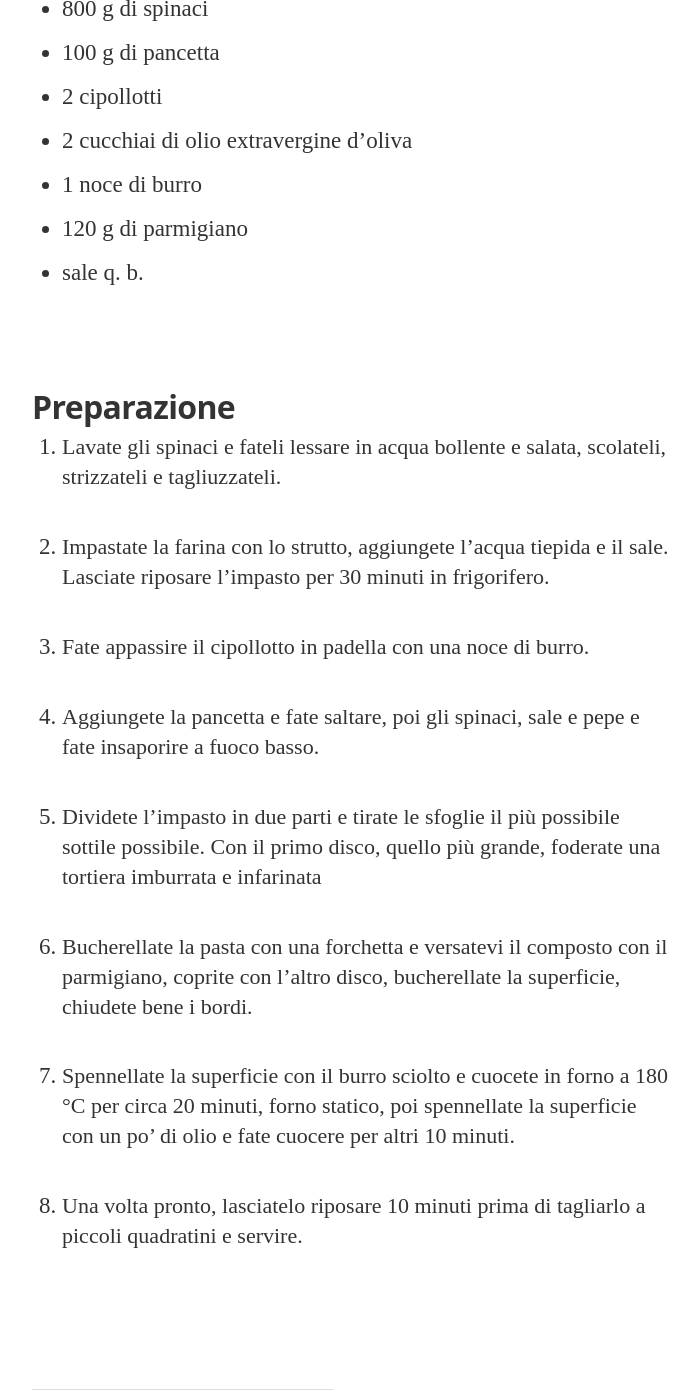
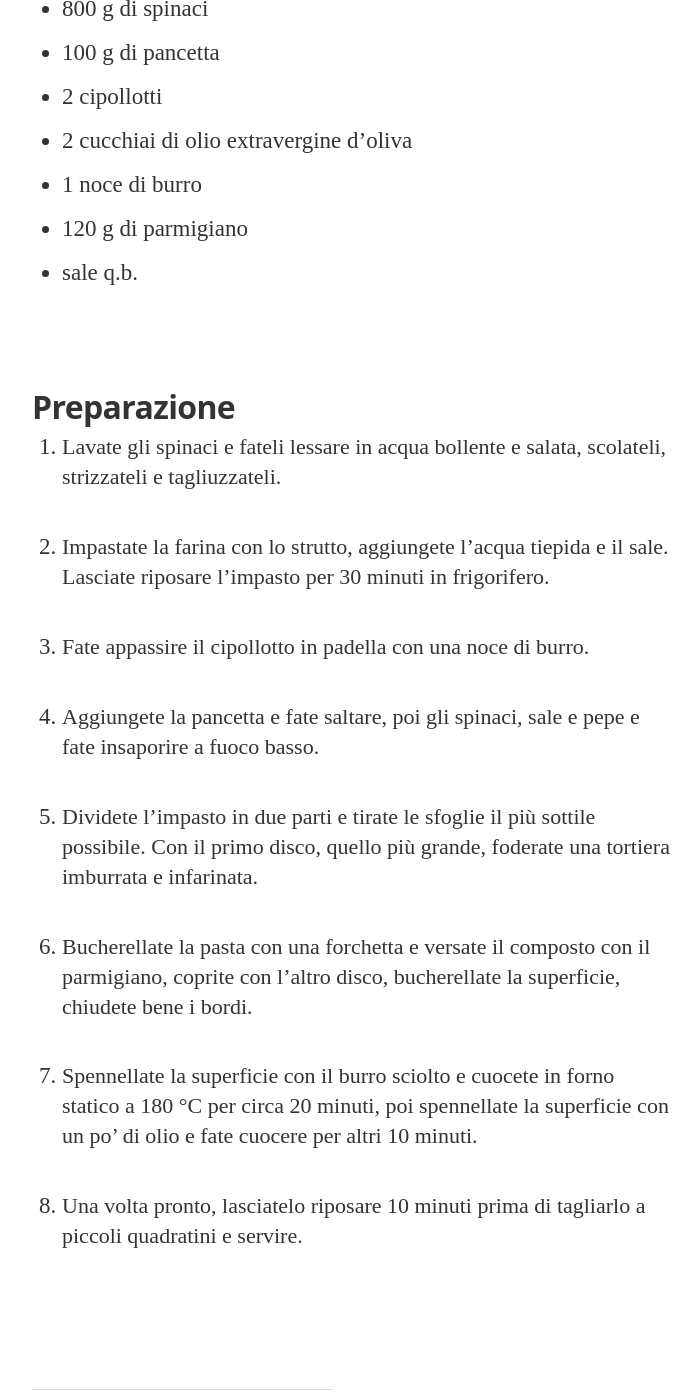
Before and after one commit to TwoBeautifulGeeks/osteria_nascosta, a Jekyll site: the page built from _posts/2020-05-18-erbazzone.md, in a window 1280 px wide and 1400 px high, scrolled down 1575 px. Shown: the whole window, without its empty margins (288-988 px from the left). Built offline with Jekyll 4.4.1, drawn with Linux system fonts in a browser that asks for light colours; nearby versions of some CDN libraries; some web fonts are replaced.

Commit message:
Update 2020-05-18-erbazzone.md

```diff
--- a/_posts/2020-05-18-erbazzone.md
+++ b/_posts/2020-05-18-erbazzone.md
@@ -26,7 +26,7 @@ L’erbazzone è una torta salata di spinaci e pancetta, tipica del reggiano, ch
 * 2 cucchiai di olio extravergine d'oliva
 * 1 noce di burro
 * 120 g di parmigiano
-* sale q. b.
+* sale q.b.
 
 
 ## Preparazione
@@ -39,10 +39,10 @@ L’erbazzone è una torta salata di spinaci e pancetta, tipica del reggiano, ch
 
 4. Aggiungete la pancetta e fate saltare, poi gli spinaci, sale e pepe e fate insaporire a fuoco basso.
 
-5. Dividete l'impasto in due parti e tirate le sfoglie il più possibile sottile possibile. Con il primo disco, quello più grande, foderate una tortiera imburrata e infarinata
+5. Dividete l'impasto in due parti e tirate le sfoglie il più sottile possibile. Con il primo disco, quello più grande, foderate una tortiera imburrata e infarinata.
 
-6. Bucherellate la pasta con una forchetta e versatevi il composto con il parmigiano, coprite con l'altro disco, bucherellate la superficie, chiudete bene i bordi.
+6. Bucherellate la pasta con una forchetta e versate il composto con il parmigiano, coprite con l'altro disco, bucherellate la superficie, chiudete bene i bordi.
 
-7. Spennellate la superficie con il burro sciolto e cuocete in forno a 180 °C per circa 20 minuti, forno statico, poi spennellate la superficie con un po' di olio e fate cuocere per altri 10 minuti.
+7. Spennellate la superficie con il burro sciolto e cuocete in forno statico a 180 °C per circa 20 minuti, poi spennellate la superficie con un po' di olio e fate cuocere per altri 10 minuti.
 
 8. Una volta pronto, lasciatelo riposare 10 minuti prima di tagliarlo a piccoli quadratini e servire.
```
